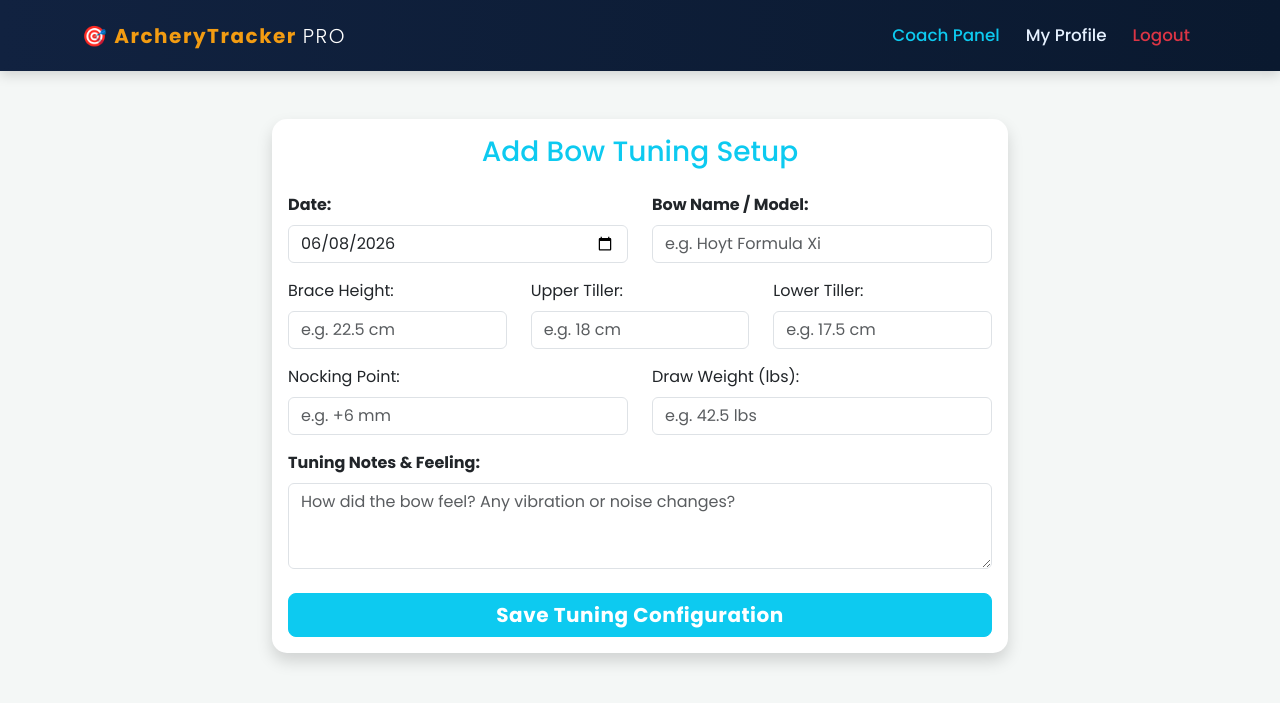
After one commit to ByAurelius/archery-performance-tracker, a Flask app: page /add_tuning in a window 1280 px wide. The commit adds this page. Shown: the top 703 px of the page. Run offline with Flask 3, Linux system fonts and the light colour scheme; the visitor is signed in with stand-in values (Sample User, id 1).

Commit message:
Added Equipment Tuning logs and coach view for bow setups

```diff
--- a/app.py
+++ b/app.py
@@ -14,7 +14,6 @@ app.config['UPLOAD_FOLDER'] = 'static/uploads'
 
 db = SQLAlchemy(app)
 
-
 class Archer(db.Model):
     id = db.Column(db.Integer, primary_key=True)
     username = db.Column(db.String(50), unique=True, nullable=False)
@@ -30,7 +29,8 @@ class Archer(db.Model):
     scores = db.relationship('Score', backref='shooter', lazy=True)
     sight_marks = db.relationship('SightMark', backref='shooter', lazy=True)
     training_plans = db.relationship('TrainingPlan', backref='receiver', lazy=True)
-
+    # YENI: Ekipman ayar gecmisi baglantisi
+    tuning_logs = db.relationship('BowTuning', backref='shooter', lazy=True)
 
 class Score(db.Model):
     id = db.Column(db.Integer, primary_key=True)
@@ -41,14 +41,10 @@ class Score(db.Model):
     image_file = db.Column(db.String(255), nullable=True)
     arrow_data = db.Column(db.Text, nullable=True)
     arrows_per_end = db.Column(db.Integer, default=6)
-
-    # YENI HAVA DURUMU SUTUNLARI
     weather_temp = db.Column(db.String(20), nullable=True)
     wind_speed = db.Column(db.String(20), nullable=True)
     wind_direction = db.Column(db.String(20), nullable=True)
-
     archer_id = db.Column(db.Integer, db.ForeignKey('archer.id'), nullable=False)
-
 
 class SightMark(db.Model):
     id = db.Column(db.Integer, primary_key=True)
@@ -58,7 +54,6 @@ class SightMark(db.Model):
     image_file = db.Column(db.String(255), nullable=True)
     archer_id = db.Column(db.ForeignKey('archer.id'), nullable=False)
 
-
 class TrainingPlan(db.Model):
     id = db.Column(db.Integer, primary_key=True)
     title = db.Column(db.String(100), nullable=False)
@@ -67,14 +62,24 @@ class TrainingPlan(db.Model):
     is_completed = db.Column(db.Boolean, default=False)
     athlete_id = db.Column(db.Integer, db.ForeignKey('archer.id'), nullable=False)
 
+# YENI TABLO: Yay ince ayar (Tuning) gunlugu
+class BowTuning(db.Model):
+    id = db.Column(db.Integer, primary_key=True)
+    date_recorded = db.Column(db.String(20), nullable=False)
+    bow_name = db.Column(db.String(100), nullable=False)
+    brace_height = db.Column(db.String(50), nullable=True)
+    tiller_upper = db.Column(db.String(50), nullable=True)
+    tiller_lower = db.Column(db.String(50), nullable=True)
+    nocking_point = db.Column(db.String(50), nullable=True)
+    draw_weight = db.Column(db.String(50), nullable=True)
+    notes = db.Column(db.Text, nullable=True)
+    archer_id = db.Column(db.Integer, db.ForeignKey('archer.id'), nullable=False)
 
 with app.app_context():
     db.create_all()
 
-
 @app.route('/')
 def home_page(): return render_template('index.html')
-
 
 @app.route('/register', methods=['GET', 'POST'])
 def register_page():
@@ -86,7 +91,6 @@ def register_page():
         db.session.commit()
         return redirect(url_for('login_page'))
     return render_template('register.html')
-
 
 @app.route('/login', methods=['GET', 'POST'])
 def login_page():
@@ -100,7 +104,6 @@ def login_page():
         return "<h1>Invalid Email or Password!</h1>"
     return render_template('login.html')
 
-
 @app.route('/profile', methods=['GET', 'POST'])
 def profile_page():
     if 'user_id' not in session: return redirect(url_for('login_page'))
@@ -113,14 +116,11 @@ def profile_page():
         return redirect(url_for('profile_page'))
     return render_template('profile.html', archer=archer)
 
-
 @app.route('/coach_dashboard')
 def coach_dashboard_page():
     if 'user_id' in session and session.get('is_coach'):
-        return render_template('coach_dashboard.html', username=session['username'],
-                               athletes=Archer.query.filter_by(is_coach=False).all())
+        return render_template('coach_dashboard.html', username=session['username'], athletes=Archer.query.filter_by(is_coach=False).all())
     return redirect(url_for('home_page'))
-
 
 @app.route('/athlete/<int:athlete_id>')
 def athlete_stats_page(athlete_id):
@@ -130,8 +130,8 @@ def athlete_stats_page(athlete_id):
     return render_template('athlete_stats.html', athlete=athlete,
                            scores=Score.query.filter_by(archer_id=athlete.id).all(),
                            sight_marks=SightMark.query.filter_by(archer_id=athlete.id).all(),
-                           plans=TrainingPlan.query.filter_by(athlete_id=athlete.id).all())
-
+                           plans=TrainingPlan.query.filter_by(athlete_id=athlete.id).all(),
+                           tuning_logs=BowTuning.query.filter_by(archer_id=athlete.id).order_by(BowTuning.id.desc()).all())
 
 @app.route('/assign_plan/<int:athlete_id>', methods=['POST'])
 def assign_plan(athlete_id):
@@ -141,7 +141,6 @@ def assign_plan(athlete_id):
     db.session.commit()
     return redirect(url_for('athlete_stats_page', athlete_id=athlete_id))
 
-
 @app.route('/complete_plan/<int:plan_id>')
 def complete_plan(plan_id):
     if 'user_id' not in session: return redirect(url_for('login_page'))
@@ -150,7 +149,6 @@ def complete_plan(plan_id):
         plan.is_completed = True
         db.session.commit()
     return redirect(url_for('dashboard_page'))
-
 
 @app.route('/add_score', methods=['GET', 'POST'])
 def add_score_page():
@@ -164,26 +162,17 @@ def add_score_page():
             form_image.save(os.path.join(app.config['UPLOAD_FOLDER'], filename))
 
         new_score = Score(
-            date=request.form.get('date'),
-            distance=request.form.get('distance'),
-            arrows_shot=request.form.get('arrows_shot'),
-            total_score=request.form.get('total_score'),
-            arrow_data=request.form.get('arrow_data'),
-            arrows_per_end=request.form.get('arrows_per_end'),
-            image_file=filename,
-
-            # GUNCELENEN KISIM: Hava durumu formdan alinip kaydediliyor
-            weather_temp=request.form.get('weather_temp'),
-            wind_speed=request.form.get('wind_speed'),
-            wind_direction=request.form.get('wind_direction'),
-
+            date=request.form.get('date'), distance=request.form.get('distance'),
+            arrows_shot=request.form.get('arrows_shot'), total_score=request.form.get('total_score'),
+            arrow_data=request.form.get('arrow_data'), arrows_per_end=request.form.get('arrows_per_end'),
+            image_file=filename, weather_temp=request.form.get('weather_temp'),
+            wind_speed=request.form.get('wind_speed'), wind_direction=request.form.get('wind_direction'),
             archer_id=session['user_id']
         )
         db.session.add(new_score)
         db.session.commit()
         return redirect(url_for('my_trainings_page'))
     return render_template('add_score.html')
-
 
 @app.route('/add_sight_mark', methods=['GET', 'POST'])
 def add_sight_mark_page():
@@ -196,12 +185,34 @@ def add_sight_mark_page():
             os.makedirs(app.config['UPLOAD_FOLDER'], exist_ok=True)
             form_image.save(os.path.join(app.config['UPLOAD_FOLDER'], filename))
         db.session.add(SightMark(date_recorded=request.form.get('date'), distance=request.form.get('distance'),
-                                 setting=request.form.get('setting'), image_file=filename,
-                                 archer_id=session['user_id']))
+                                 setting=request.form.get('setting'), image_file=filename, archer_id=session['user_id']))
         db.session.commit()
         return redirect(url_for('dashboard_page'))
     return render_template('add_sight_mark.html')
 
+# YENI ROUTE: Ekipman Ayarlari Ekleme Ekrani
+@app.route('/add_tuning', methods=['GET', 'POST'])
+def add_tuning_page():
+    if 'user_id' not in session: return redirect(url_for('login_page'))
+    if request.method == 'POST':
+        new_tuning = BowTuning(
+            date_recorded=request.form.get('date'), bow_name=request.form.get('bow_name'),
+            brace_height=request.form.get('brace_height'), tiller_upper=request.form.get('tiller_upper'),
+            tiller_lower=request.form.get('tiller_lower'), nocking_point=request.form.get('nocking_point'),
+            draw_weight=request.form.get('draw_weight'), notes=request.form.get('notes'),
+            archer_id=session['user_id']
+        )
+        db.session.add(new_tuning)
+        db.session.commit()
+        return redirect(url_for('tuning_log_page'))
+    return render_template('add_tuning.html')
+
+# YENI ROUTE: Ekipman Ayarlari Listesi
+@app.route('/tuning_log')
+def tuning_log_page():
+    if 'user_id' not in session: return redirect(url_for('login_page'))
+    logs = BowTuning.query.filter_by(archer_id=session['user_id']).order_by(BowTuning.id.desc()).all()
+    return render_template('tuning_log.html', logs=logs)
 
 @app.route('/my_trainings')
 def my_trainings_page():
@@ -209,16 +220,13 @@ def my_trainings_page():
     scores = Score.query.filter_by(archer_id=session['user_id']).order_by(Score.id.desc()).all()
     return render_template('my_trainings.html', scores=scores)
 
-
 @app.route('/view_training/<int:score_id>')
 def view_training_page(score_id):
     if 'user_id' not in session: return redirect(url_for('login_page'))
     score = Score.query.get_or_404(score_id)
     if score.archer_id == session['user_id'] or session.get('is_coach'):
         return render_template('view_training.html', score=score)
-    else:
-        return redirect(url_for('home_page'))
-
+    return redirect(url_for('home_page'))
 
 @app.route('/dashboard')
 def dashboard_page():
@@ -230,7 +238,6 @@ def dashboard_page():
                                plans=TrainingPlan.query.filter_by(athlete_id=session['user_id']).all())
     return redirect(url_for('login_page'))
 
-
 @app.route('/logout')
 def logout_page():
     session.pop('user_id', None)
@@ -238,6 +245,5 @@ def logout_page():
     session.pop('is_coach', None)
     return redirect(url_for('home_page'))
 
-
 if __name__ == '__main__':
     app.run(debug=True)
--- /dev/null
+++ b/templates/add_tuning.html
@@ -0,0 +1,60 @@
+{% extends 'base.html' %}
+{% block content %}
+<div class="row justify-content-center">
+    <div class="col-md-8">
+        <div class="card shadow border-info">
+            <div class="card-body">
+                <h3 class="card-title text-center text-info mb-4">Add Bow Tuning Setup</h3>
+                <form method="POST" action="/add_tuning">
+                    <div class="row mb-3">
+                        <div class="col-md-6">
+                            <label class="form-label fw-bold">Date:</label>
+                            <input type="date" name="date" id="tuningDate" class="form-control" required>
+                        </div>
+                        <div class="col-md-6">
+                            <label class="form-label fw-bold">Bow Name / Model:</label>
+                            <input type="text" name="bow_name" class="form-control" placeholder="e.g. Hoyt Formula Xi" required>
+                        </div>
+                    </div>
+
+                    <div class="row mb-3">
+                        <div class="col-md-4">
+                            <label class="form-label">Brace Height:</label>
+                            <input type="text" name="brace_height" class="form-control" placeholder="e.g. 22.5 cm">
+                        </div>
+                        <div class="col-md-4">
+                            <label class="form-label">Upper Tiller:</label>
+                            <input type="text" name="tiller_upper" class="form-control" placeholder="e.g. 18 cm">
+                        </div>
+                        <div class="col-md-4">
+                            <label class="form-label">Lower Tiller:</label>
+                            <input type="text" name="tiller_lower" class="form-control" placeholder="e.g. 17.5 cm">
+                        </div>
+                    </div>
+
+                    <div class="row mb-3">
+                        <div class="col-md-6">
+                            <label class="form-label">Nocking Point:</label>
+                            <input type="text" name="nocking_point" class="form-control" placeholder="e.g. +6 mm">
+                        </div>
+                        <div class="col-md-6">
+                            <label class="form-label">Draw Weight (lbs):</label>
+                            <input type="text" name="draw_weight" class="form-control" placeholder="e.g. 42.5 lbs">
+                        </div>
+                    </div>
+
+                    <div class="mb-4">
+                        <label class="form-label fw-bold">Tuning Notes & Feeling:</label>
+                        <textarea name="notes" class="form-control" rows="3" placeholder="How did the bow feel? Any vibration or noise changes?"></textarea>
+                    </div>
+
+                    <button type="submit" class="btn btn-info text-white w-100 fw-bold fs-5">Save Tuning Configuration</button>
+                </form>
+            </div>
+        </div>
+    </div>
+</div>
+<script>
+    document.getElementById('tuningDate').valueAsDate = new Date();
+</script>
+{% endblock %}
--- a/templates/base.html
+++ b/templates/base.html
@@ -4,6 +4,7 @@
     <meta charset="UTF-8">
     <meta name="viewport" content="width=device-width, initial-scale=1.0">
     <title>Archery Tracker Pro</title>
+
     <link href="https://fonts.googleapis.com/css2?family=Poppins:wght@300;400;500;600;700&display=swap" rel="stylesheet">
     <link href="https://cdn.jsdelivr.net/npm/bootstrap@5.3.0/dist/css/bootstrap.min.css" rel="stylesheet">
 
@@ -20,17 +21,21 @@
             box-shadow: 0 4px 12px rgba(0,0,0,0.15);
             padding: 15px 0;
         }
+
         .navbar-brand {
             font-weight: 700;
             letter-spacing: 1.5px;
             color: #f39c12 !important; /* Okculuk sarisi */
         }
+
         .nav-link {
             font-weight: 500;
             font-size: 1.05rem;
             margin-left: 10px;
             transition: all 0.3s ease;
+            color: #e6f1ff;
         }
+
         .nav-link:hover {
             color: #f39c12 !important;
             transform: translateY(-2px);
@@ -44,10 +49,12 @@
             transition: transform 0.3s ease, box-shadow 0.3s ease;
             overflow: hidden;
         }
+
         .card:hover {
             transform: translateY(-5px);
             box-shadow: 0 15px 35px rgba(0,0,0,0.1);
         }
+
         .card-header {
             font-weight: 600;
             letter-spacing: 0.5px;
@@ -61,10 +68,13 @@
             letter-spacing: 0.5px;
             transition: all 0.3s ease;
         }
+
         .btn-success { background-color: #27ae60; border: none; }
         .btn-success:hover { background-color: #219653; transform: scale(1.02); }
+
         .btn-warning { background-color: #f39c12; color: white; border: none; }
         .btn-warning:hover { background-color: #d68910; color: white; transform: scale(1.02); }
+
         .btn-primary { background-color: #2980b9; border: none; }
         .btn-primary:hover { background-color: #2471a3; transform: scale(1.02); }
 
@@ -78,7 +88,12 @@
     <nav class="navbar navbar-expand-lg navbar-dark">
       <div class="container">
         <a class="navbar-brand" href="/">🎯 ArcheryTracker <span class="text-white fw-light">PRO</span></a>
-        <div class="collapse navbar-collapse">
+
+        <button class="navbar-toggler" type="button" data-bs-toggle="collapse" data-bs-target="#navbarNav">
+            <span class="navbar-toggler-icon"></span>
+        </button>
+
+        <div class="collapse navbar-collapse" id="navbarNav">
           <ul class="navbar-nav ms-auto">
             {% if session.get('user_id') %}
                 {% if session.get('is_coach') %}
@@ -86,6 +101,8 @@
                 {% else %}
                     <li class="nav-item"><a class="nav-link" href="/dashboard">Dashboard</a></li>
                     <li class="nav-item"><a class="nav-link text-warning" href="/my_trainings">My Trainings</a></li>
+
+                    <li class="nav-item"><a class="nav-link text-info" href="/tuning_log">Equipment Tuning</a></li>
                 {% endif %}
                 <li class="nav-item"><a class="nav-link" href="/profile">My Profile</a></li>
                 <li class="nav-item"><a class="nav-link text-danger" href="/logout">Logout</a></li>
@@ -101,5 +118,7 @@
     <div class="container mt-5">
         {% block content %}{% endblock %}
     </div>
+
+    <script src="https://cdn.jsdelivr.net/npm/bootstrap@5.3.0/dist/js/bootstrap.bundle.min.js"></script>
 </body>
 </html>
```
Also changed, not shown: templates/athlete_stats.html (+53 -117 lines), templates/tuning_log.html (added, +56 -0 lines).
